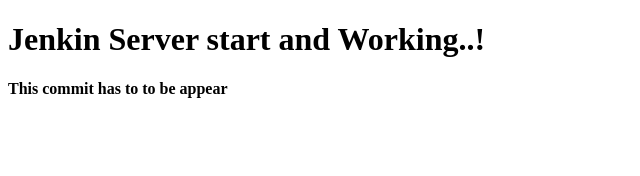
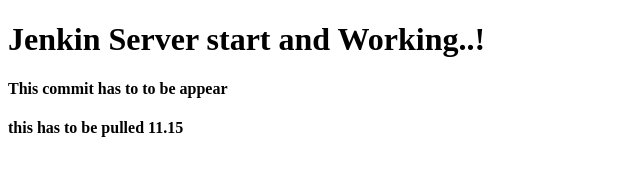
Before and after one commit to udayrockstar/jenkins-test, a plain HTML site: page index.html in a window 1280 px wide. Shown: the whole page, without its empty margins (0-640 px from the left). Drawn offline with Linux system fonts and the light colour scheme.

Commit message:
commit pull 11.15

```diff
--- a/index.html
+++ b/index.html
@@ -7,5 +7,6 @@
     <body>
         <h1>Jenkin Server start and Working..!</h1>
         <h4>This commit has to to be appear</h4>
+        <h4>this has to be pulled 11.15</h4>
     </body>
 </html>
```
